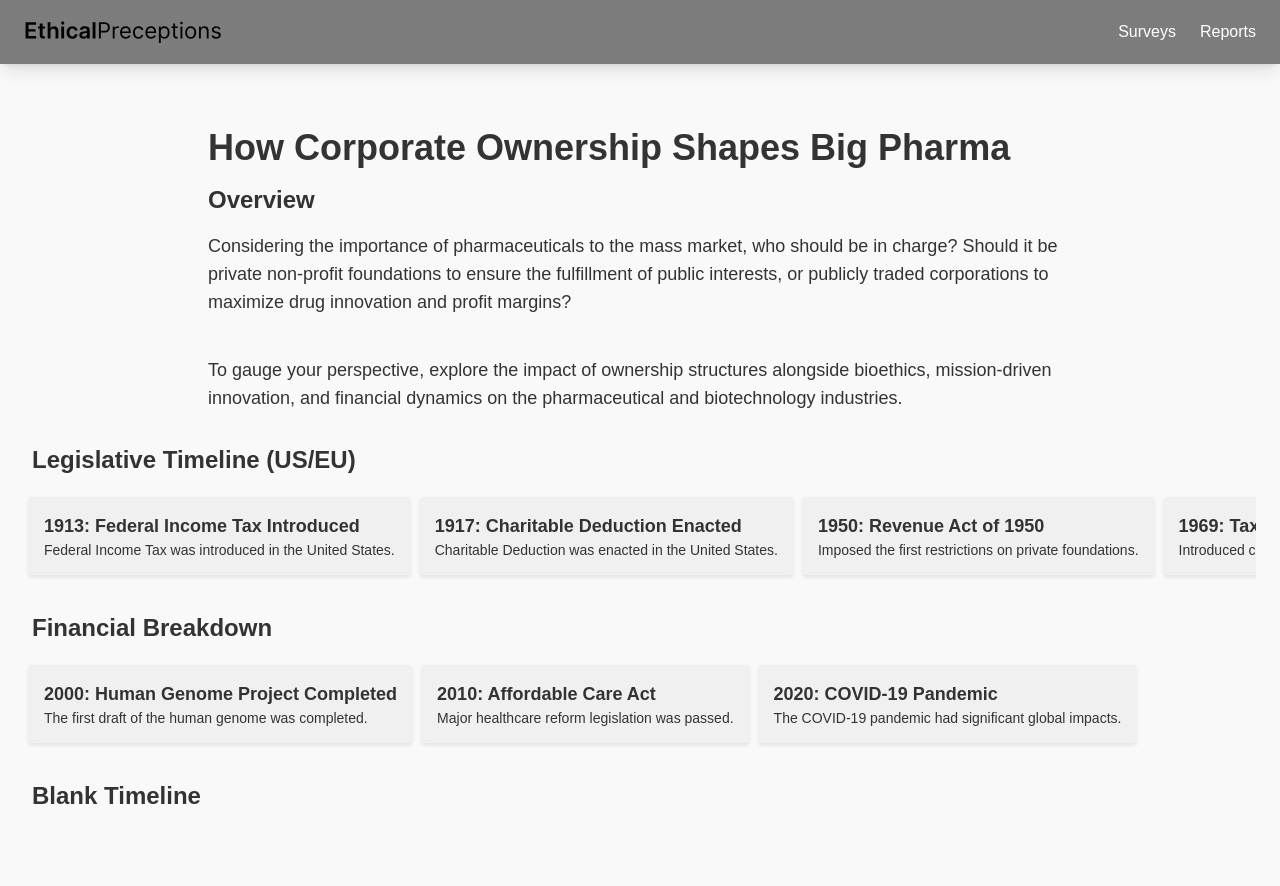
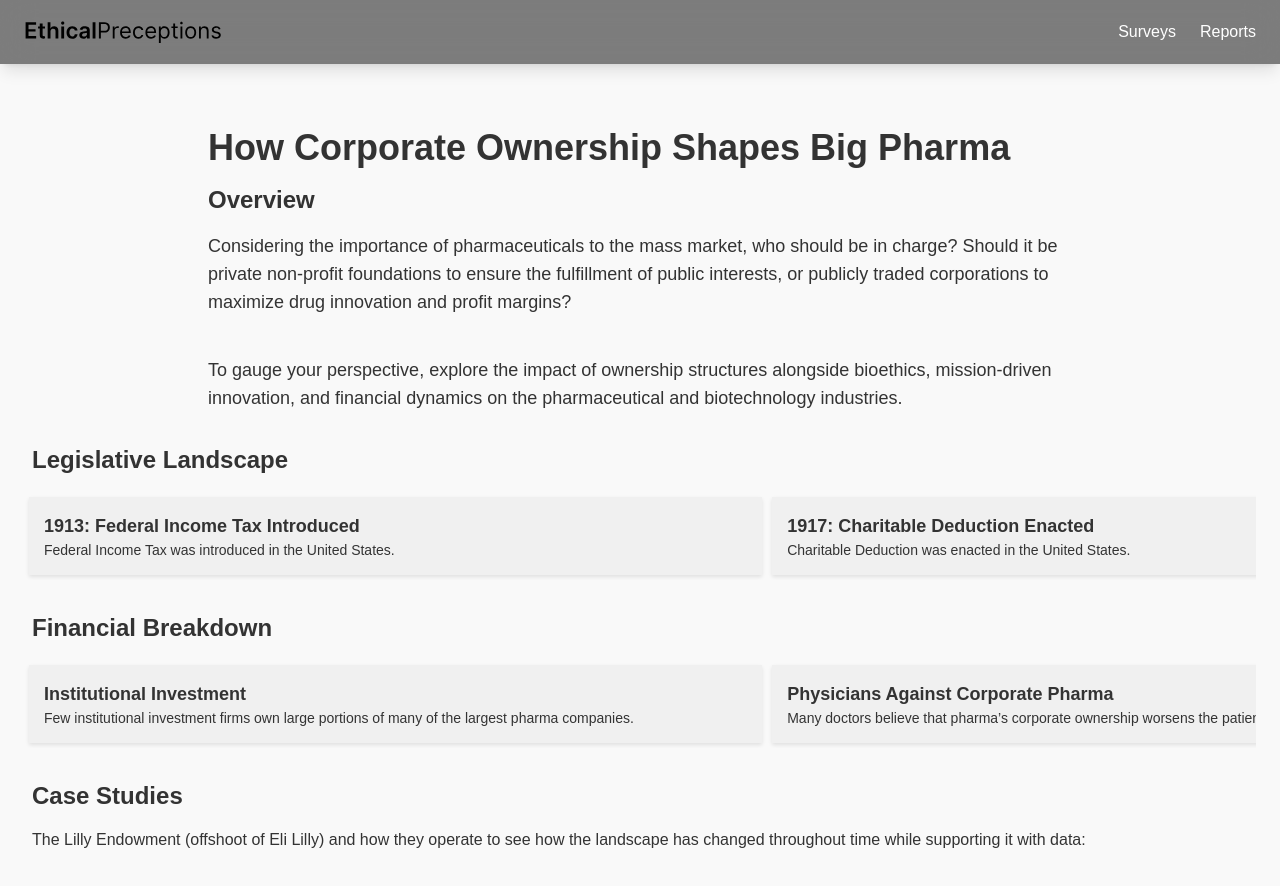
Before and after one commit to tkpepper15/applied-ethics, a Next.js app: page /how_corporate_ownership_shapes_big_pharma in a window 1280 px wide. Shown: the top 886 px of the page. Built offline with nearby package versions, Linux system fonts and the light colour scheme.

Commit message:
Commit message

```diff
--- a/app/global.css
+++ b/app/global.css
@@ -112,6 +112,7 @@ body {
 
 .timeline-item {
   flex: 0 0 auto;
+  width: 60%;
   padding: 15px;
   background-color: #f0f0f0; /* Light background for timeline items */
   margin-right: 10px;
--- a/app/how_corporate_ownership_shapes_big_pharma/page.tsx
+++ b/app/how_corporate_ownership_shapes_big_pharma/page.tsx
@@ -17,9 +17,8 @@ const legalItems: TimelineItemProps[] = [
 ];
 
 const finItems: TimelineItemProps[] = [
-  { id: 1, title: '2000: Human Genome Project Completed', content: 'The first draft of the human genome was completed.' },
-  { id: 2, title: '2010: Affordable Care Act', content: 'Major healthcare reform legislation was passed.' },
-  { id: 3, title: '2020: COVID-19 Pandemic', content: 'The COVID-19 pandemic had significant global impacts.' },
+  { id: 1, title: 'Institutional Investment', content: 'Few institutional investment firms own large portions of many of the largest pharma companies.' },
+  { id: 2, title: 'Physicians Against Corporate Pharma', content: 'Many doctors believe that pharma’s corporate ownership worsens the patient care system.' },
 ];
 
 const Home: React.FC = () => {
@@ -37,7 +36,7 @@ const Home: React.FC = () => {
           <p className='text-lg ml-4 mb-4'>To gauge your perspective, explore the impact of ownership structures alongside bioethics, mission-driven innovation, and financial dynamics on the pharmaceutical and biotechnology industries.
           </p>
         </section>
-        <h1 className="ml-4 mb-4 text-2xl font-bold">Legislative Timeline (US/EU)</h1>
+        <h1 className="ml-4 mb-4 text-2xl font-bold">Legislative Landscape</h1>
         <div className="timeline-container">
           <div id="timeline" className="timeline flex">
             {legalItems.map(item => (
@@ -53,12 +52,9 @@ const Home: React.FC = () => {
             ))}
           </div>
         </div>
-        <h1 className="ml-4 mt-8 mb-4 text-2xl font-bold">Blank Timeline</h1>
-        <div className="timeline-container">
-          <div id="timeline" className="timeline flex">
-            {/* Add items for the blank timeline if needed */}
-          </div>
-        </div>
+        <h1 className="ml-4 mt-8 mb-4 text-2xl font-bold">Case Studies</h1>
+        <p className="mb-4 ml-4">The Lilly Endowment (offshoot of Eli Lilly) and how they operate to see how the landscape has changed throughout time while supporting it with data:
+      </p>
       </main>
     </div>
   );
```
